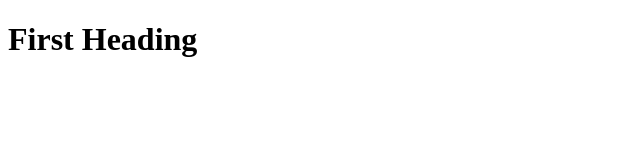
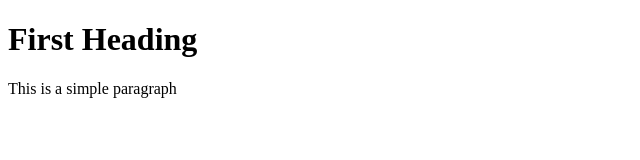
Before and after one commit to kwu02/git-example, a plain HTML site: page index.html in a window 1280 px wide. Shown: the whole page, without its empty margins (0-640 px from the left). Drawn offline with Linux system fonts and the light colour scheme.

Commit message:
-m added <p> in <main>

```diff
--- a/index.html
+++ b/index.html
@@ -7,5 +7,8 @@
     </head>
     <body>
         <h1>First Heading</h1>
+<main>
+<p>This is a simple paragraph</p>
+</main>
     </body>
 </html>
```
